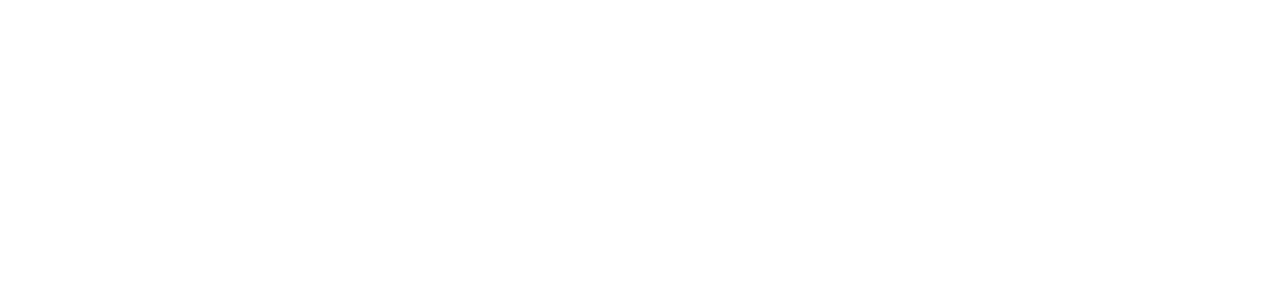
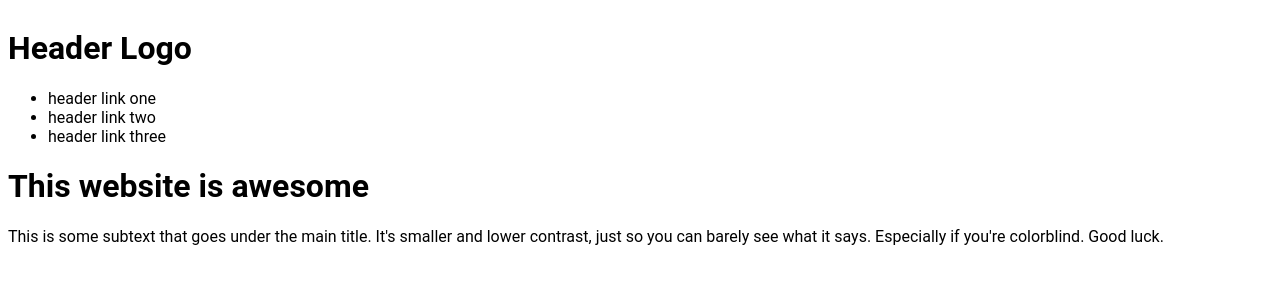
Before and after one commit to addysenwx/TOP-lp-project, a plain HTML site: page index.html in a window 1280 px wide. Drawn offline with Linux system fonts and the light colour scheme.

Commit message:
image added, basic index and styles

```diff
--- a/index.html
+++ b/index.html
@@ -8,6 +8,23 @@
     <link rel="stylesheet" href="./styles.css">
 </head>
 <body>
+    <div class="hero-section">
+        <div class="header">
+            <h1 class="header-logo">Header Logo</h1>
+            <ul>
+                <li class="header-link">header link one</li>
+                <li class="header-link">header link two</li>
+                <li class="header-link">header link three</li>
+            </ul>
+        </div>
+
+        <div class="hero">
+            <h1 class="hero-title">This website is awesome</h1>
+            <p class="hero-text">
+                This is some subtext that goes under the main title. It's smaller and lower contrast, just so you can barely see what it says. Especially if you're colorblind. Good luck.
+            </p>
+        </div>
+    </div>
 
 </body>
 </html>
--- a/styles.css
+++ b/styles.css
@@ -0,0 +1,12 @@
+:root{
+    --dark-main-color: #1f2937;
+    --light-main-color: #f9faf8;
+    --light-secondary-color: #e5e7eb;
+    --button-cta-color: #3882f6;
+}
+
+body{
+    font-family: 'Roboto', sans-serif;
+    display: flex;
+    flex-direction: column;
+}
```
Also changed, not shown: images/TOP-lp-design.png (added).
